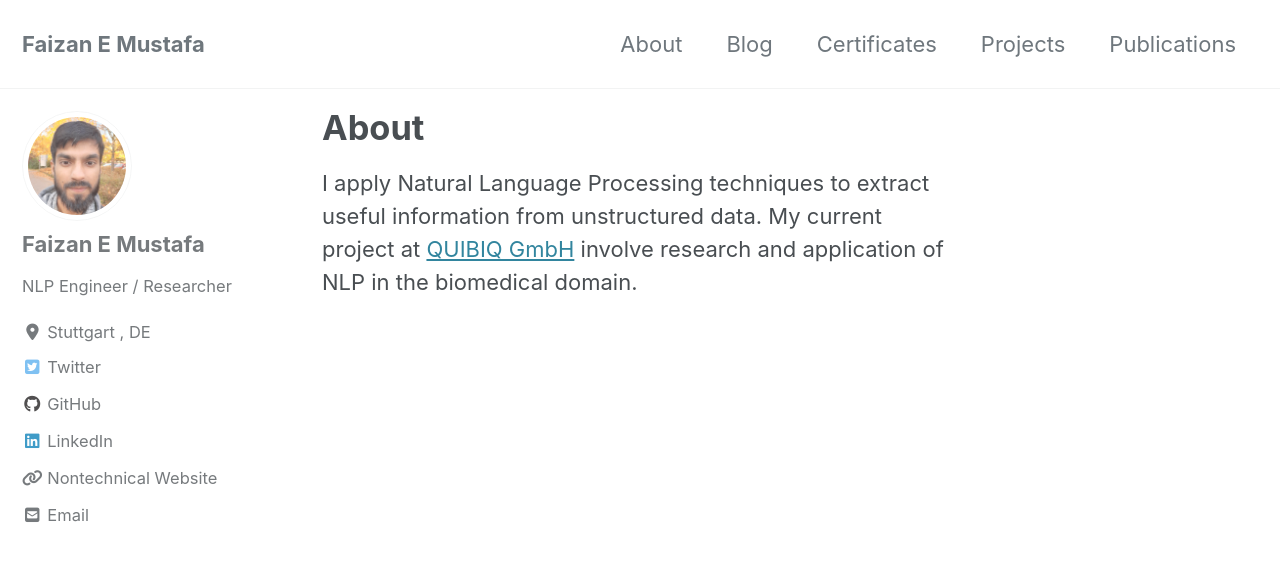
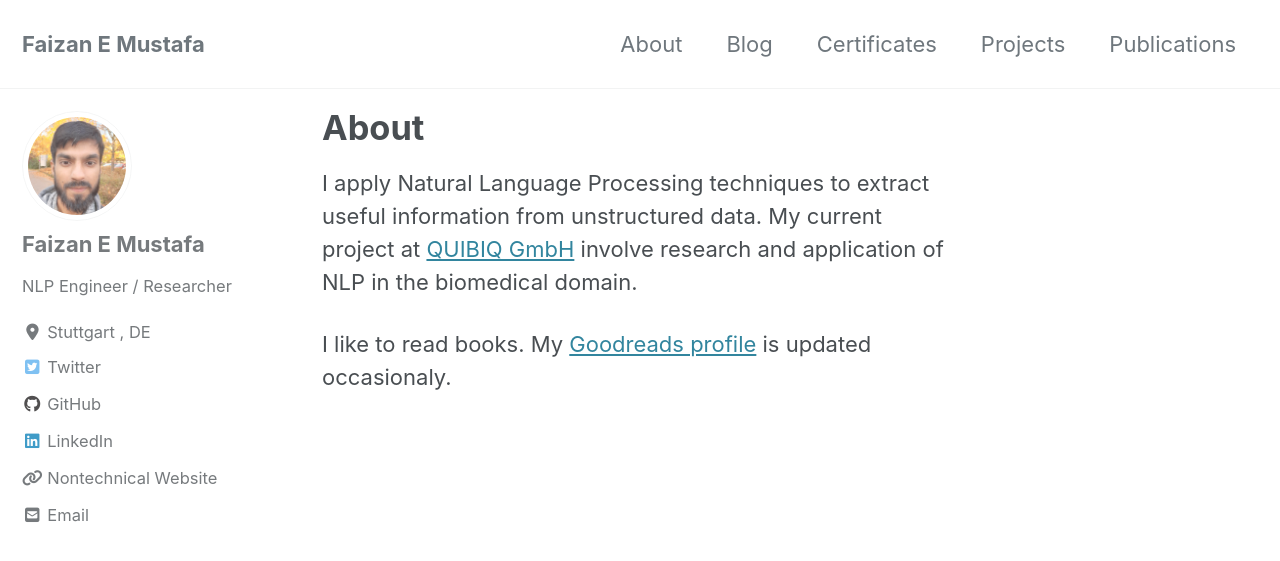
Before and after one commit to Faizan-E-Mustafa/Faizan-E-Mustafa.github.io, a Jekyll site: the page built from _pages/about.md, in a window 1280 px wide and 900 px high. Shown: the top 561 px of the window. Built offline with Jekyll 4.4.1, drawn with Linux system fonts in a browser that asks for light colours; cached includes are drawn as plain includes; nearby versions of some CDN libraries.

Commit message:
* Bio update

```diff
--- a/_pages/about.md
+++ b/_pages/about.md
@@ -8,3 +8,5 @@ author_profile: true
 ---
 
 I apply Natural Language Processing techniques to extract useful information from unstructured data. My current project at [QUIBIQ GmbH](https://www.quibiq.de/) involve research and application of NLP in the biomedical domain.
+
+I like to read books. My [Goodreads profile](https://www.goodreads.com/user/show/131185441-faizan-mustafa) is updated occasionaly.
```
